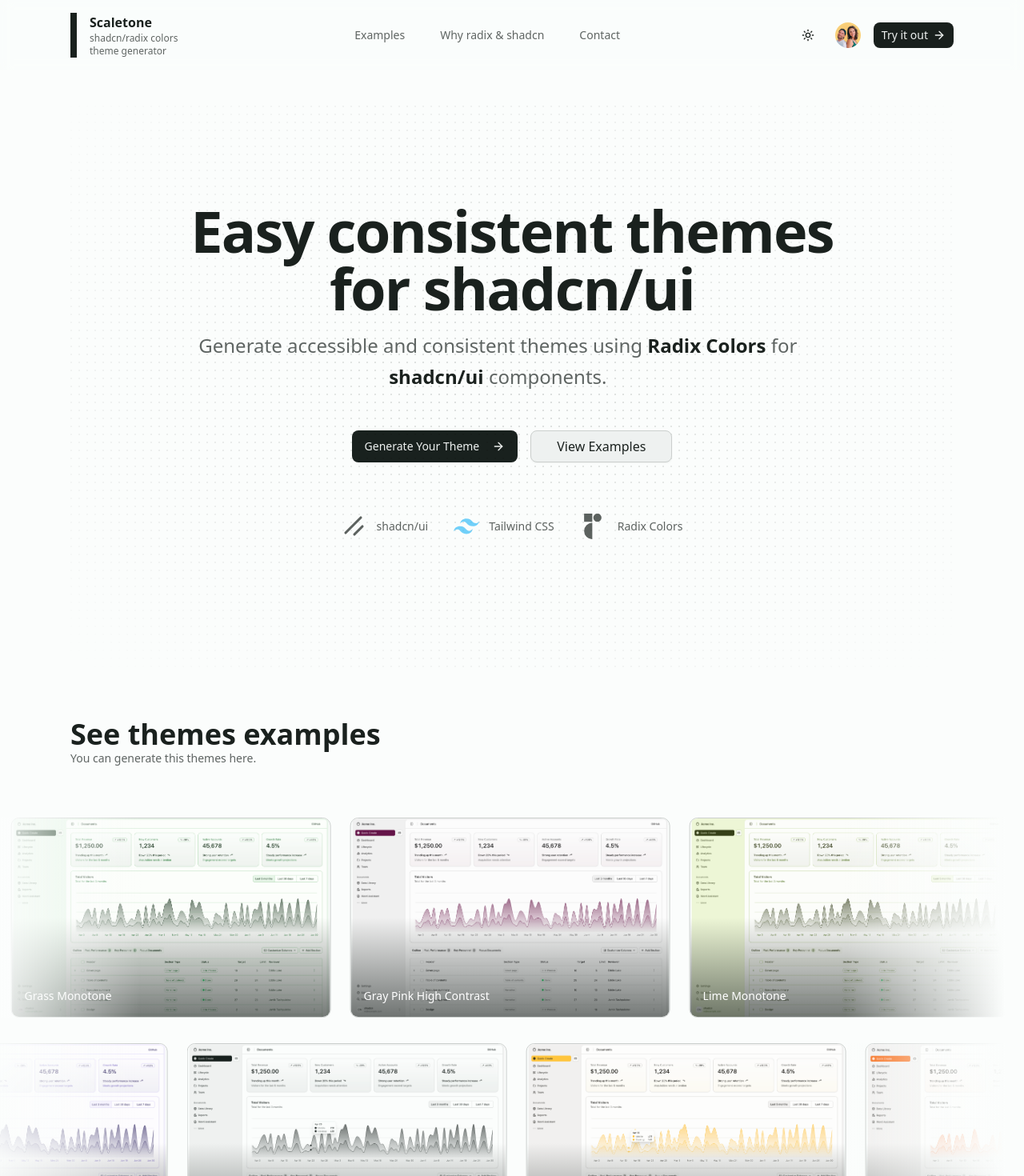
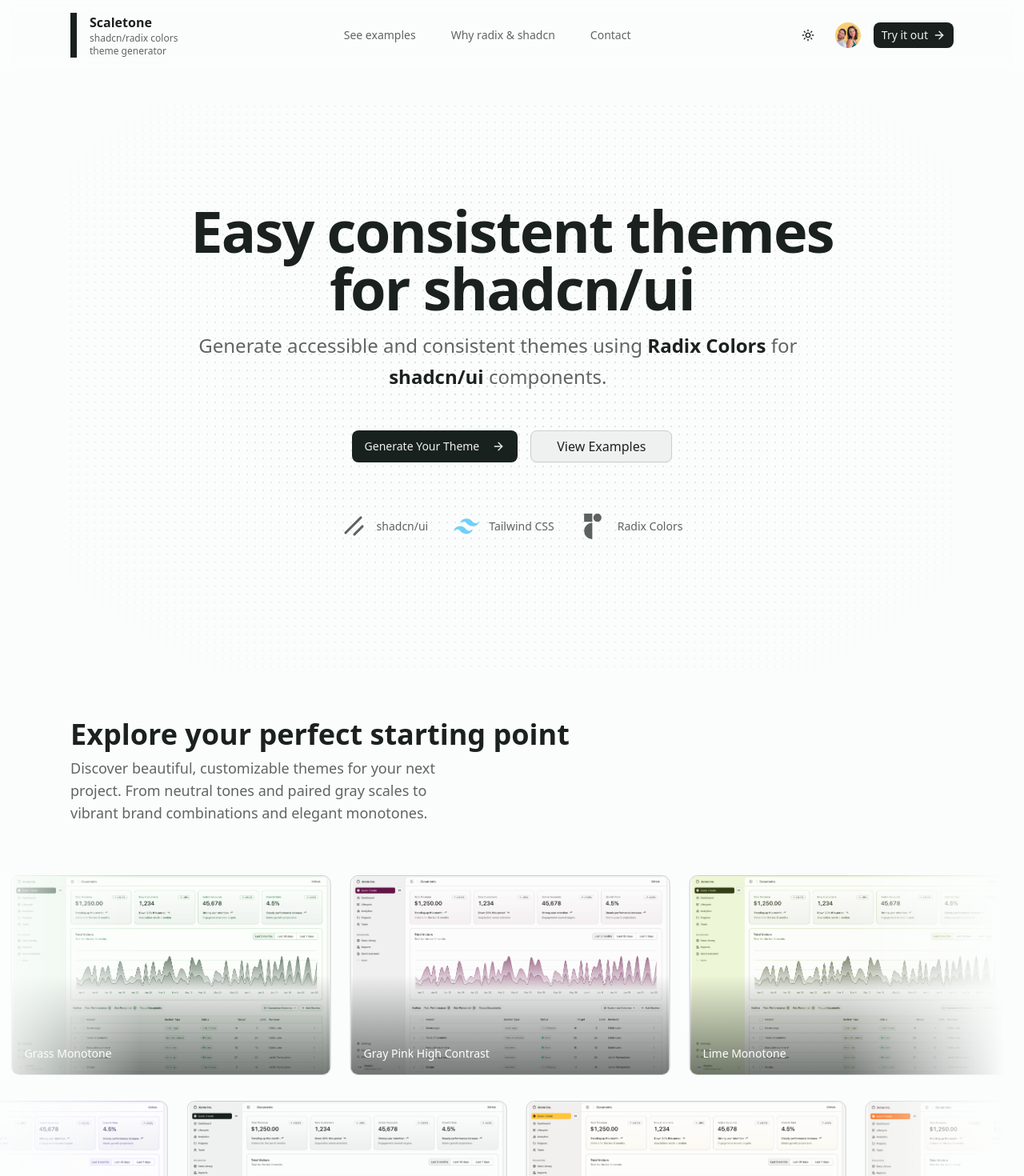
Before and after one commit to mandalor-studio/scaletone, a Next.js app: page / in a window 1280 px wide. Shown: the top 1470 px of the page at 80% size. Built offline with nearby package versions, Linux system fonts and the light colour scheme.

Commit message:
refactor

```diff
--- a/app/(landing)/_sections/hero.tsx
+++ b/app/(landing)/_sections/hero.tsx
@@ -9,7 +9,7 @@
 
 export function Hero() {
   return (
-    <section className="relative isolate overflow-hidden flex flex-col items-start text-left md:items-center md:text-center space-y-8 pt-24 pb-16 sm:pt-32 sm:pb-24 lg:pt-40 lg:pb-32">
+    <section className="relative isolate overflow-hidden flex flex-col items-start text-left md:items-center md:text-center md:justify-center space-y-8 pt-24 pb-16 sm:pt-32 sm:pb-24 lg:pt-40 lg:pb-32 min-h-[calc(100vh-100px)]">
       {/* Main Heading */}
       <div className="space-y-4 border-primary">
         <StackLogos />
--- a/app/(landing)/_sections/showcase/_components/double-marquee.tsx
+++ b/app/(landing)/_sections/showcase/_components/double-marquee.tsx
@@ -98,10 +98,7 @@
   const secondRowImages = themeImages.slice(9, 18);
 
   return (
-    <div
-      id="examples"
-      className=" -mx-6 w-screen relative left-1/2 -translate-x-1/2"
-    >
+    <div className=" -mx-6 w-screen relative left-1/2 -translate-x-1/2">
       <div className="relative overflow-hidden">
         <div className="space-y-8">
           {/* First marquee row - left to right */}
--- a/app/(landing)/_sections/showcase/_components/showcase-section-heading.tsx
+++ b/app/(landing)/_sections/showcase/_components/showcase-section-heading.tsx
@@ -1,9 +1,13 @@
 export function ShowcaseSectionHeading() {
   return (
-    <div className="flex flex-col">
-      <h1 className="text-2xl md:text-4xl font-bold">See themes examples</h1>
-      <p className="text-sm text-muted-foreground">
-        You can generate this themes here.
+    <div className="flex flex-col gap-2">
+      <h1 className="text-2xl md:text-4xl font-bold">
+        Explore your perfect starting point
+      </h1>
+      <p className="text-sm max-w-xl md:text-lg text-muted-foreground text-balance">
+        Discover beautiful, customizable themes for your next project. From
+        neutral tones and paired gray scales to vibrant brand combinations and
+        elegant monotones.
       </p>
     </div>
   );
--- a/app/(landing)/_sections/showcase/showcase-section.tsx
+++ b/app/(landing)/_sections/showcase/showcase-section.tsx
@@ -3,9 +3,9 @@
 
 export function ShowcaseSection() {
   return (
-    <div className="flex flex-col py-16 gap-16">
+    <section id="showcase" className="flex flex-col py-16 gap-16">
       <ShowcaseSectionHeading />
       <DoubleMarquee />
-    </div>
+    </section>
   );
 }
--- a/components/layout/header.tsx
+++ b/components/layout/header.tsx
@@ -58,7 +58,7 @@
 };
 
 const navLinks = [
-  { href: "/#examples", label: "Examples" },
+  { href: "/#showcase", label: "See examples" },
   { href: "/#why-radix-shadcn", label: "Why radix & shadcn" },
   { href: "/#contact", label: "Contact" },
 ] satisfies { href: string; label: string }[];
```
